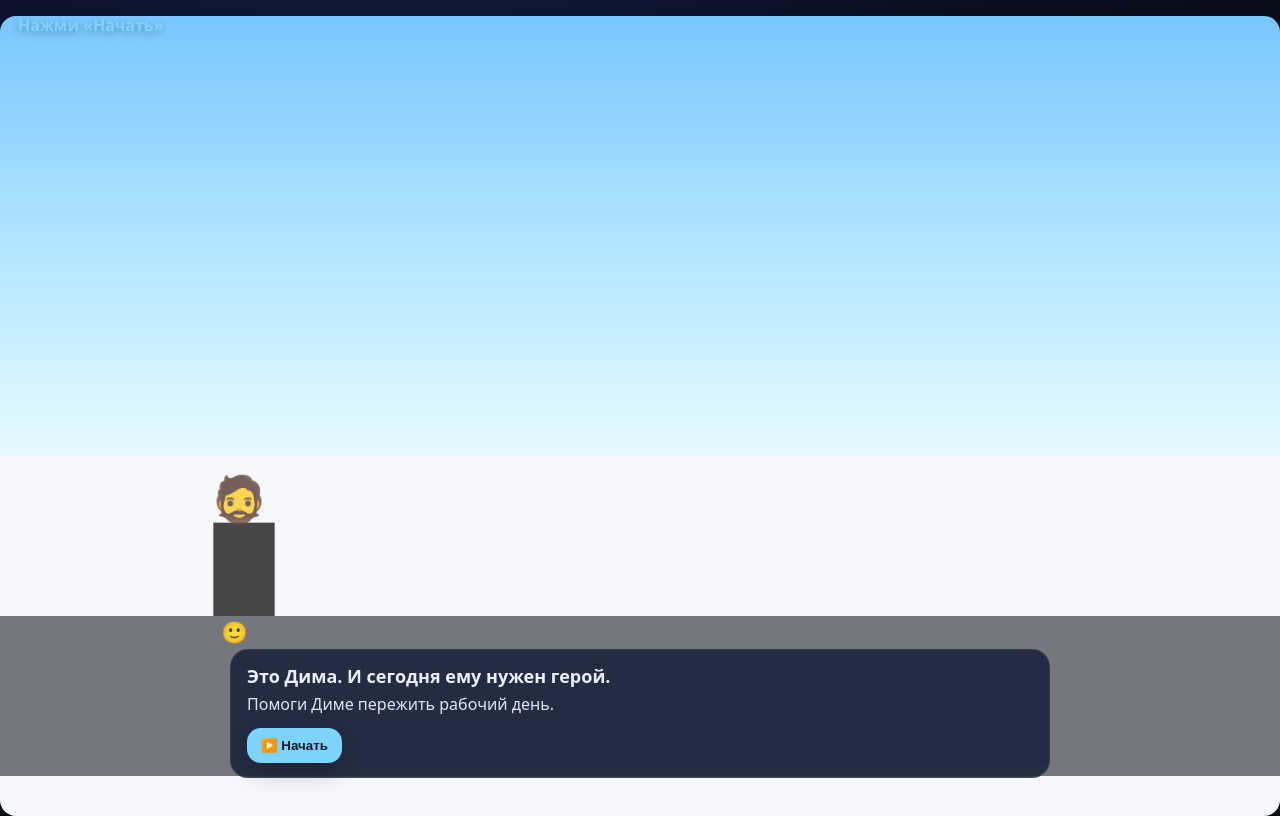
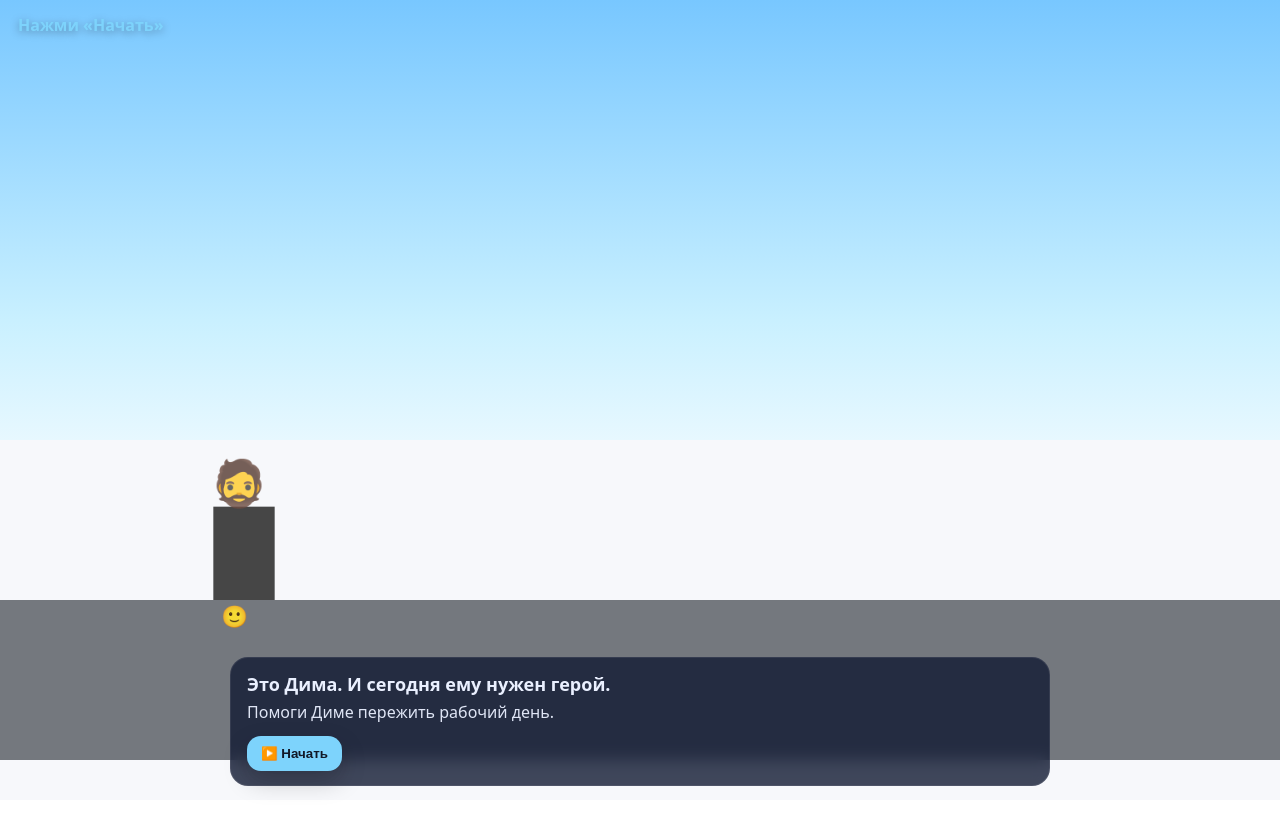
Before and after one commit to evgen1910/dima-workday-game, a plain HTML site: page index.html in a window 1280 px wide. Drawn offline with Linux system fonts and the light colour scheme.

Commit message:
Update style.css

```diff
--- a/style.css
+++ b/style.css
@@ -6,9 +6,9 @@
   --danger:#fb7185;
 }
 
-*{box-sizing:border-box}
+*{box-sizing:border-box; -webkit-tap-highlight-color: transparent;}
+html,body{height:100%; margin:0;}
 body{
-  margin:0;
   background: radial-gradient(1200px 700px at 30% 20%, #16204a 0%, var(--bg) 55%, #070b15 100%);
   font-family: system-ui, -apple-system, Segoe UI, Roboto, Arial, sans-serif;
   color:var(--text);
@@ -17,11 +17,10 @@ body{
 
 #game{
   display:block;
-  margin:0 auto;
-  border-radius:16px;
-  box-shadow: 0 18px 60px rgba(0,0,0,.45);
+  width:100vw;
+  height:100vh;
   background: linear-gradient(#78c7ff, #c9f0ff 40%, #e7f8ff 55%, #f7f8fb 55%);
-  margin-top:16px;
+  touch-action:none;
 }
 
 #ui{
@@ -34,7 +33,7 @@ body{
   display:flex;
   justify-content:space-between;
   gap:12px;
-  padding:14px 18px;
+  padding: calc(env(safe-area-inset-top, 0px) + 14px) 18px 14px 18px;
   font-weight:600;
   text-shadow:0 2px 8px rgba(0,0,0,.35);
 }
@@ -45,7 +44,7 @@ body{
 #panel{
   position:absolute;
   left:50%;
-  bottom:22px;
+  bottom: calc(env(safe-area-inset-bottom, 0px) + 14px);
   transform:translateX(-50%);
   width:min(820px, calc(100% - 24px));
   background:var(--panel);
@@ -66,6 +65,7 @@ body{
   opacity:.95;
   line-height:1.35;
   margin-bottom:12px;
+  white-space:pre-line;
 }
 
 #buttons{
@@ -92,4 +92,3 @@ button:active{transform: translateY(1px) scale(.99)}
 button.primary{background:var(--accent)}
 button.danger{background:var(--danger); color:#1b0b10}
 button.ghost{background:transparent; color:var(--text); border:1px solid rgba(255,255,255,.16); box-shadow:none}
-.small{font-size:12px; padding:8px 10px; font-weight:700; opacity:.95}
```
